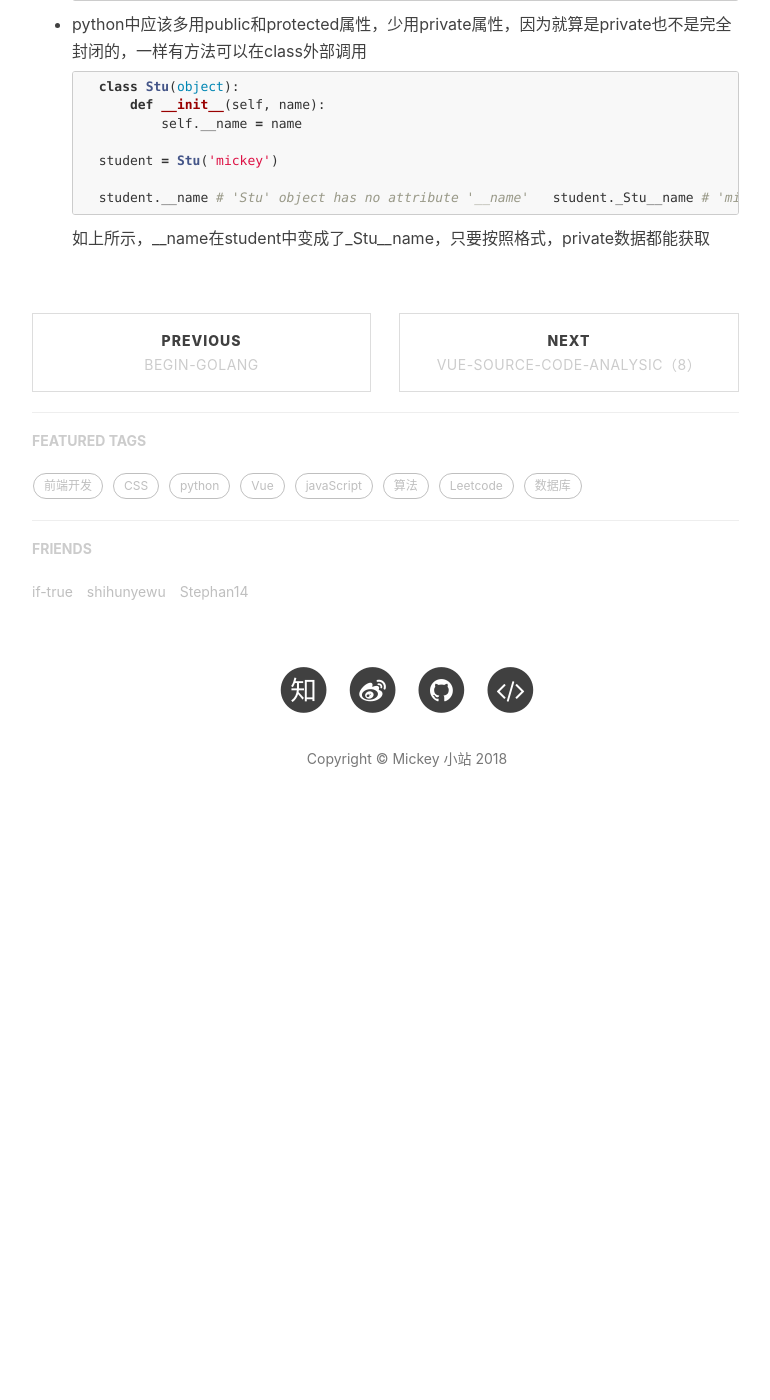
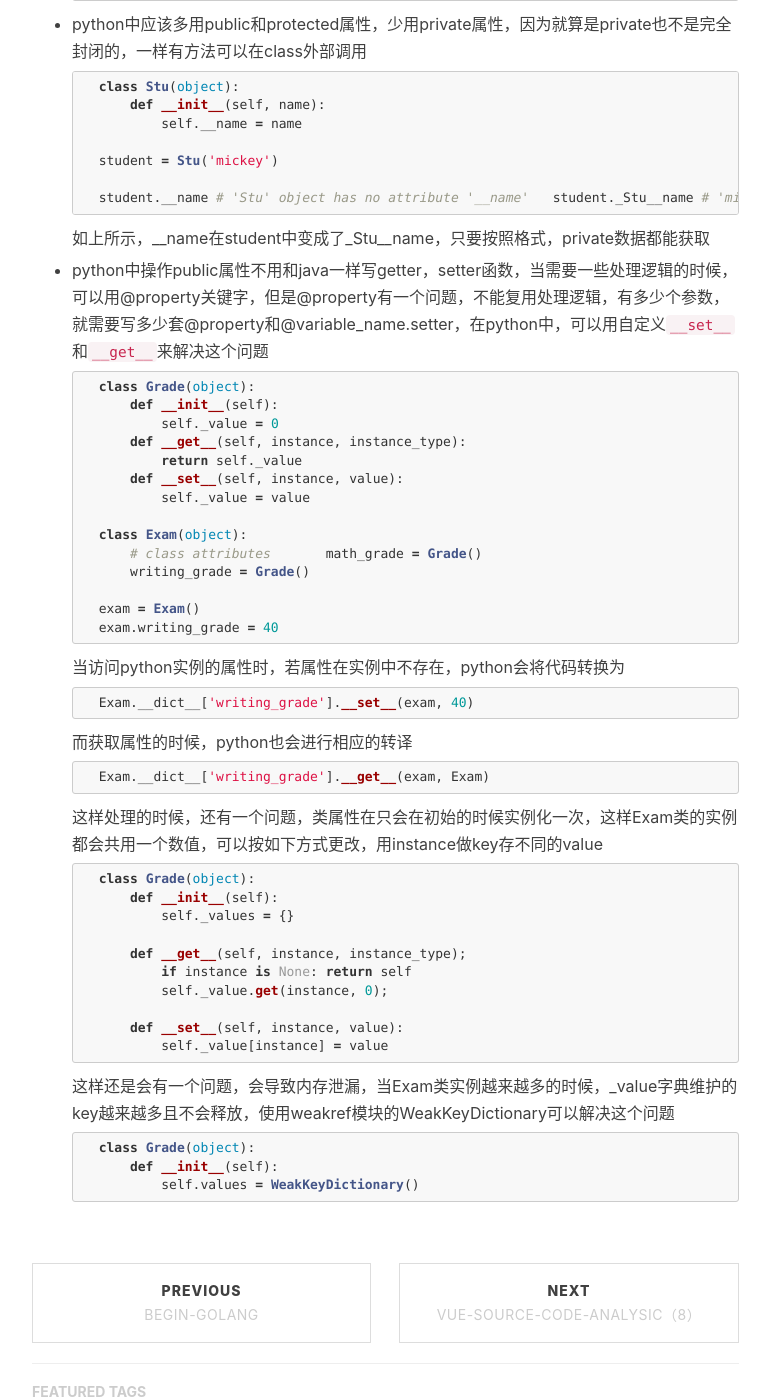
Before and after one commit to mickey0524/mickey0524.github.io, a Jekyll site: the page built from _posts/2018-07-19-effective-python.md, in a window 1280 px wide and 1400 px high, scrolled down 4137 px. Shown: the whole window, without its empty margins (233-1003 px from the left). Built offline with Jekyll 4.4.1, drawn with Linux system fonts in a browser that asks for light colours; nearby versions of some CDN libraries; comment, search, counter and statistics services are not loaded; before the commit the page ends 4973 px from its top, so only the background shows below that.

Commit message:
feat(python): add python

````diff
--- a/_posts/2018-07-19-effective-python.md
+++ b/_posts/2018-07-19-effective-python.md
@@ -230,3 +230,58 @@ tags:
 	```
 
 	如上所示，\_\_name在student中变成了\_Stu\_\_name，只要按照格式，private数据都能获取
+
+* python中操作public属性不用和java一样写getter，setter函数，当需要一些处理逻辑的时候，可以用@property关键字，但是@property有一个问题，不能复用处理逻辑，有多少个参数，就需要写多少套@property和@variable_name.setter，在python中，可以用自定义`__set__`和`__get__`来解决这个问题
+
+	```python
+	class Grade(object):
+		def __init__(self):
+			self._value = 0
+		def __get__(self, instance, instance_type):
+			return self._value
+		def __set__(self, instance, value):
+			self._value = value
+
+	class Exam(object):
+		# class attributes
+		math_grade = Grade()
+		writing_grade = Grade()
+
+	exam = Exam()
+	exam.writing_grade = 40
+	```
+
+	当访问python实例的属性时，若属性在实例中不存在，python会将代码转换为
+
+	```python
+	Exam.__dict__['writing_grade'].__set__(exam, 40)
+	```
+
+	而获取属性的时候，python也会进行相应的转译
+
+	```python
+	Exam.__dict__['writing_grade'].__get__(exam, Exam)
+	```
+
+	这样处理的时候，还有一个问题，类属性在只会在初始的时候实例化一次，这样Exam类的实例都会共用一个数值，可以按如下方式更改，用instance做key存不同的value
+
+	```python
+	class Grade(object):
+		def __init__(self):
+			self._values = {}
+
+		def __get__(self, instance, instance_type);
+			if instance is None: return self
+			self._value.get(instance, 0);
+
+		def __set__(self, instance, value):
+			self._value[instance] = value
+	```
+
+	这样还是会有一个问题，会导致内存泄漏，当Exam类实例越来越多的时候，_value字典维护的key越来越多且不会释放，使用weakref模块的WeakKeyDictionary可以解决这个问题
+
+	```python
+	class Grade(object):
+		def __init__(self):
+			self.values = WeakKeyDictionary()
+	```
````
